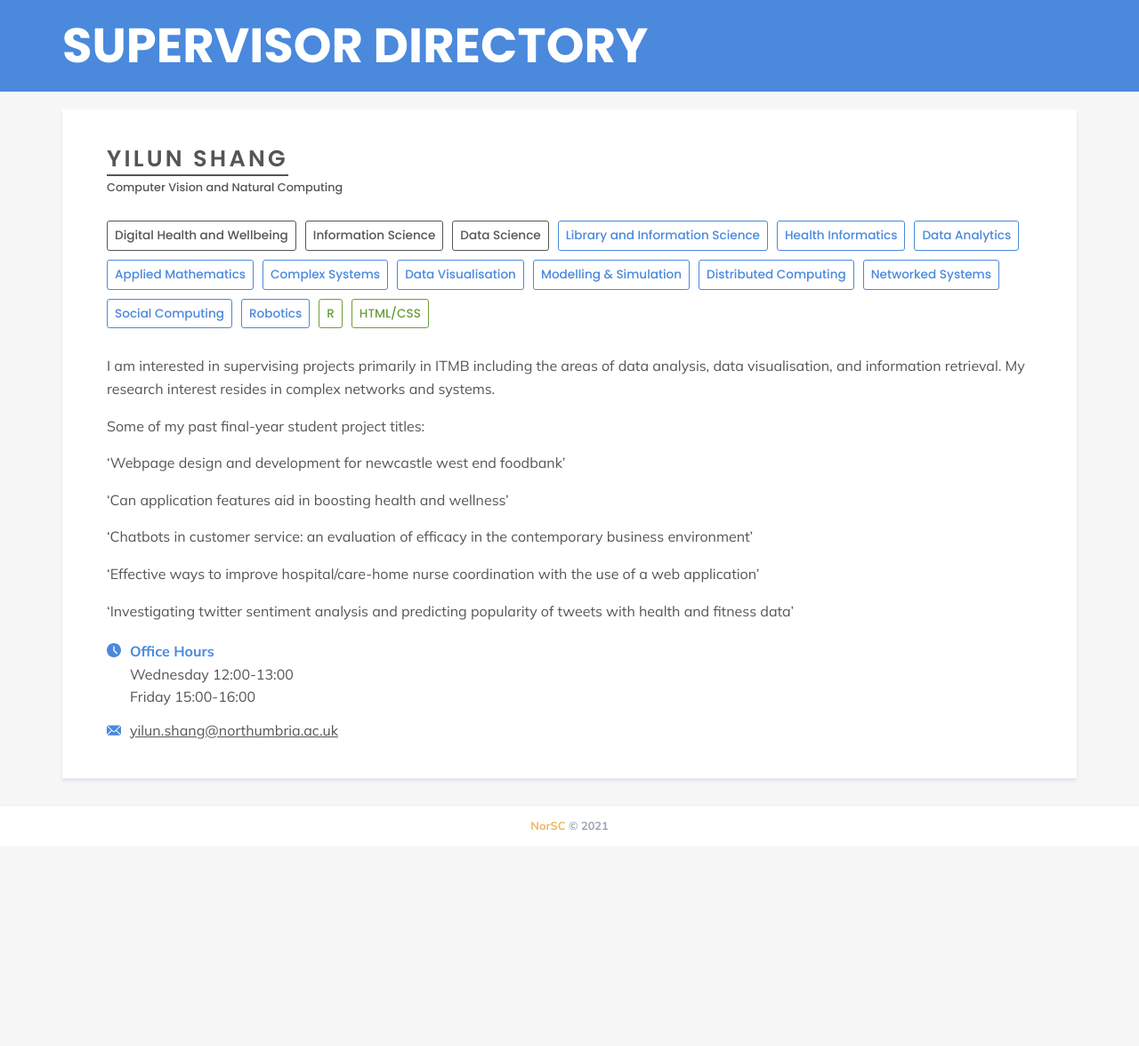
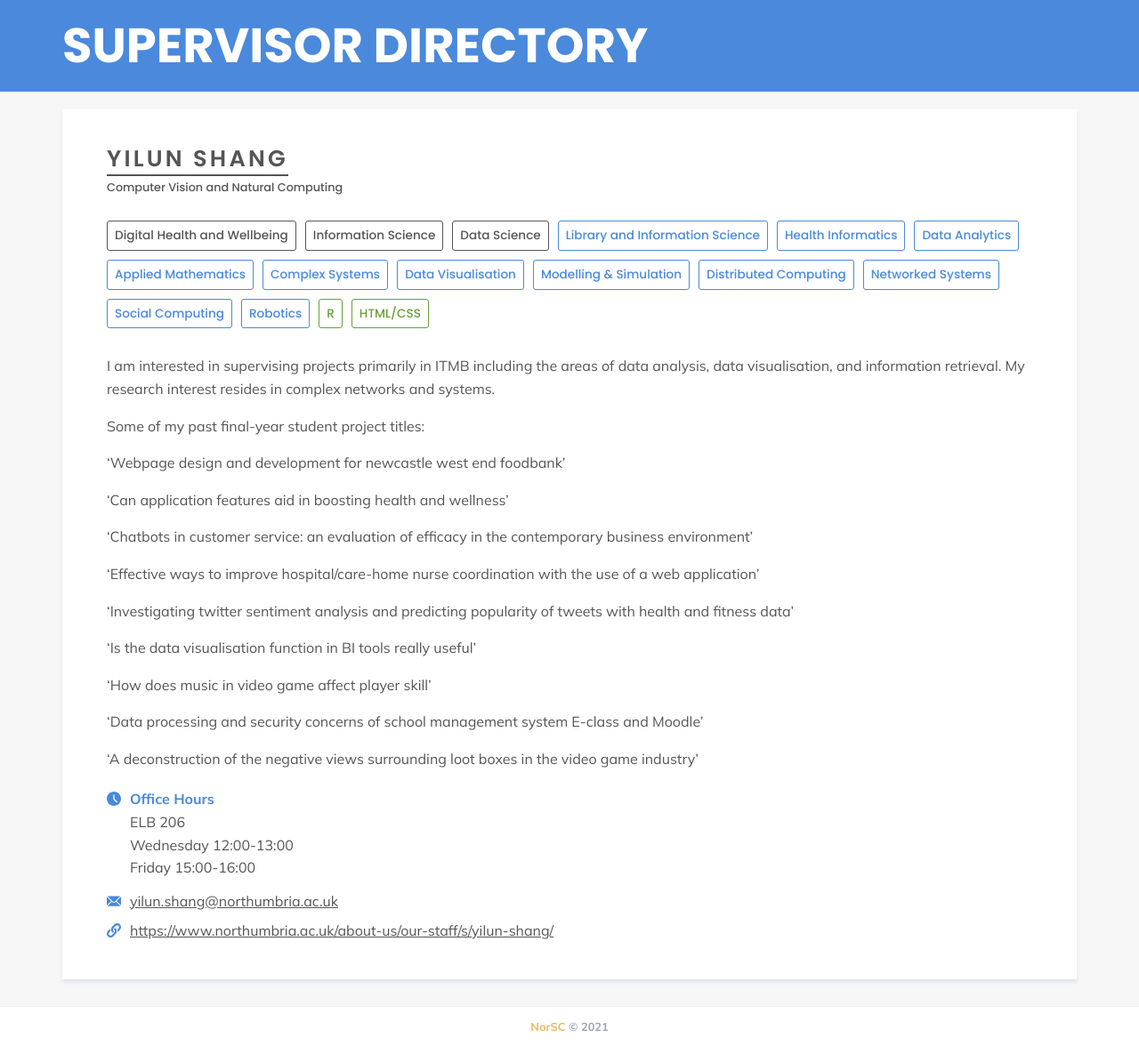
Before and after one commit to NorSC/supervisor-search, a Jekyll site: the page built from _supervisors/yilun-shang.md, in a window 1280 px wide. Shown: the whole page at 89% size. Built offline with Jekyll 4.4.1, drawn with Linux system fonts in a browser that asks for light colours; a script that is not in the unit is left out; before the commit the page ends 951 px from its top, so only the background shows below that.

Commit message:
Update Supervisors “yilun-shang”

```diff
--- a/_supervisors/yilun-shang.md
+++ b/_supervisors/yilun-shang.md
@@ -3,7 +3,9 @@ layout: supervisor
 title: Yilun Shang
 available: true
 email: yilun.shang@northumbria.ac.uk
+website: https://www.northumbria.ac.uk/about-us/our-staff/s/yilun-shang/
 office_hours: |-
+  ELB 206
   Wednesday 12:00-13:00
   Friday 15:00-16:00
 research_group: Computer Vision and Natural Computing
@@ -32,8 +34,6 @@ additional_details: >-
   interest resides in complex networks and systems.
 
 
-
-
   Some of my past final-year student project titles:
 
 
@@ -50,4 +50,16 @@ additional_details: >-
 
 
   'Investigating twitter sentiment analysis and predicting popularity of tweets with health and fitness data'
+
+
+  'Is the data visualisation function in BI tools really useful'
+
+
+  'How does music in video game affect player skill'
+
+
+  'Data processing and security concerns of school management system E-class and Moodle'
+
+
+  'A deconstruction of the negative views surrounding loot boxes in the video game industry'
 ---
```
